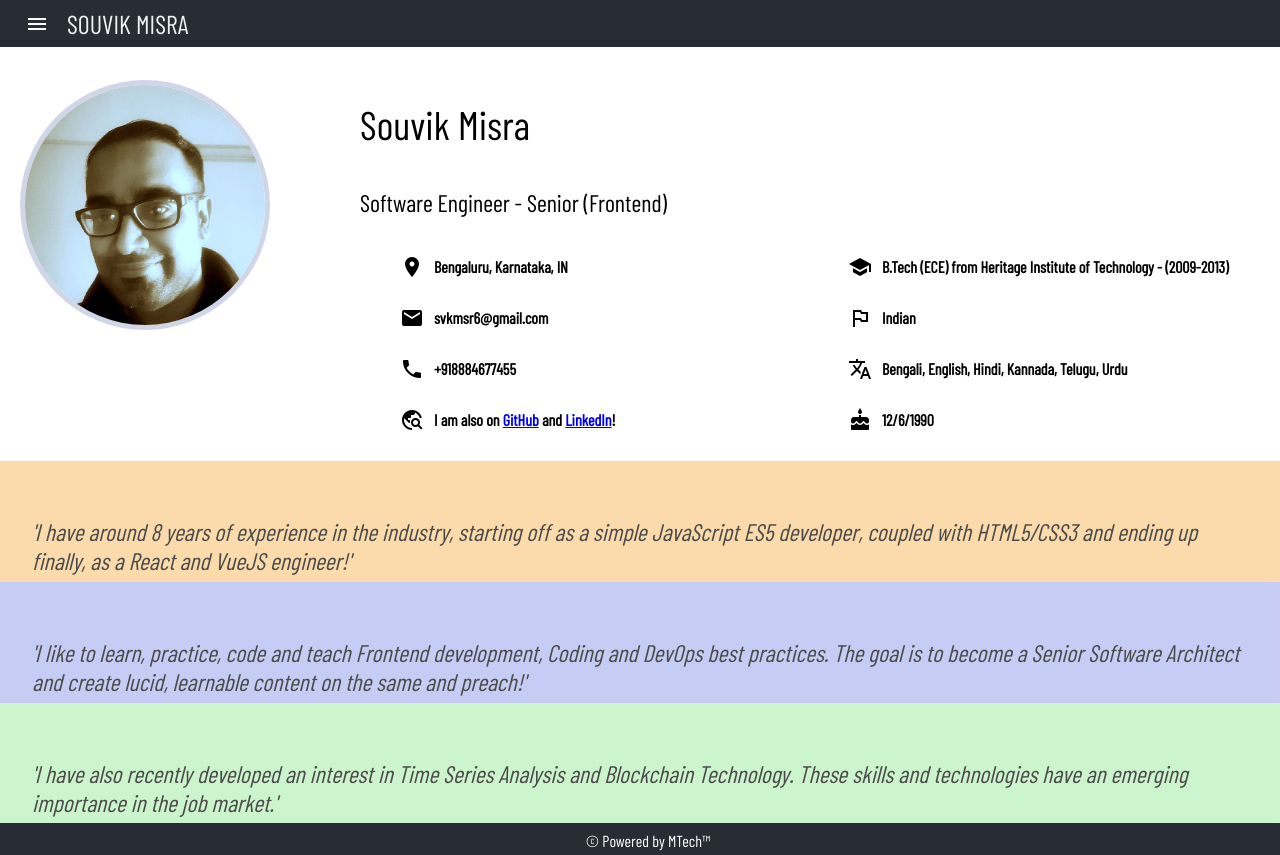
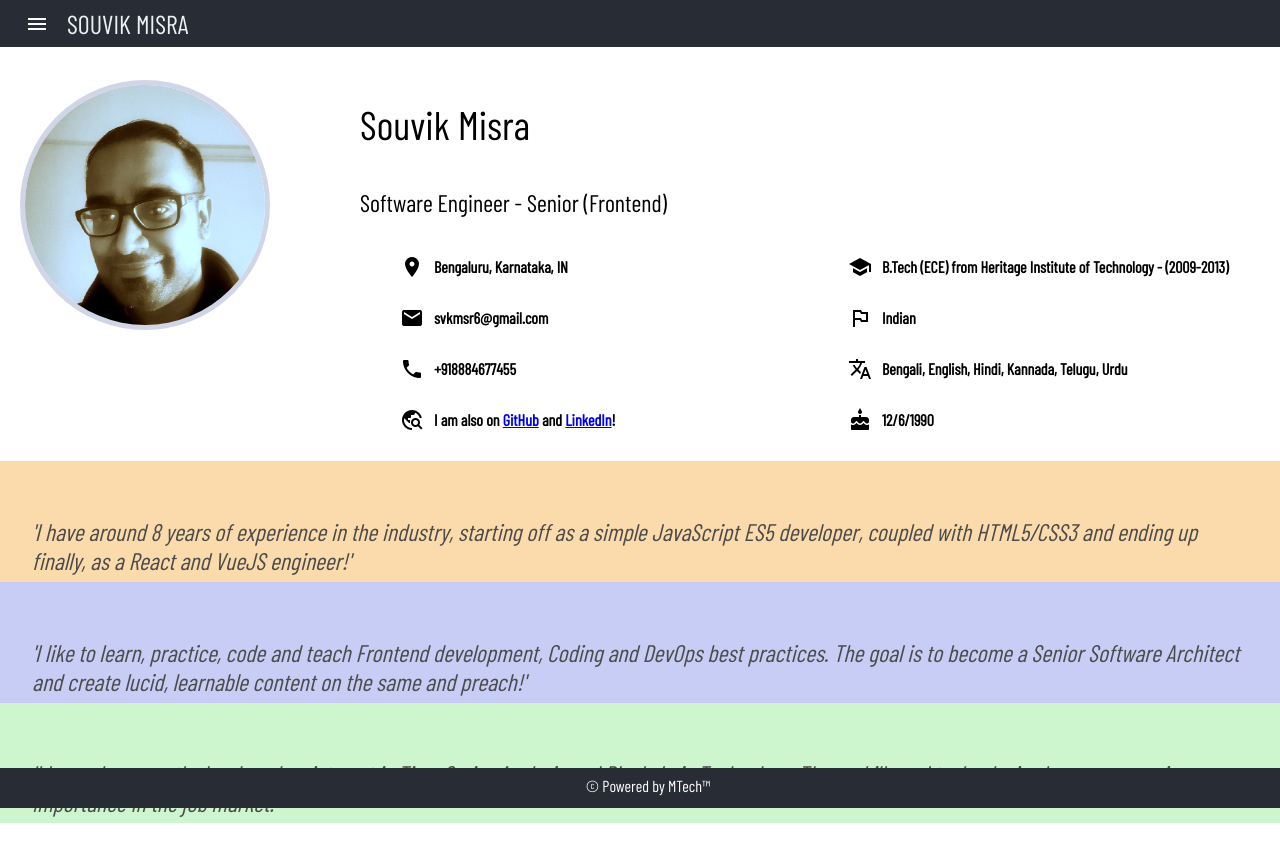
Before and after one commit to svkmsr6/svk-profile-app, a React (Create React App) app: page / in a window 1280 px wide. After the commit the page ends 823 px from the top, so only its background shows below. Built offline with nearby package versions, Linux system fonts and the light colour scheme.

Commit message:
added footer at the bottom

```diff
--- a/src/components/Footer.css
+++ b/src/components/Footer.css
@@ -1,11 +1,11 @@
 .App-footer {
     background-color: #282c34;
-    height: 2vh;
+    height: 3vh;
     color: white;
     text-align: center;
     padding: 8px;
-    position: static;
-    top: 100vh;
+    position: absolute;
+    top: 96vh;
     bottom: 0;
     width: 100%;
 }
```
